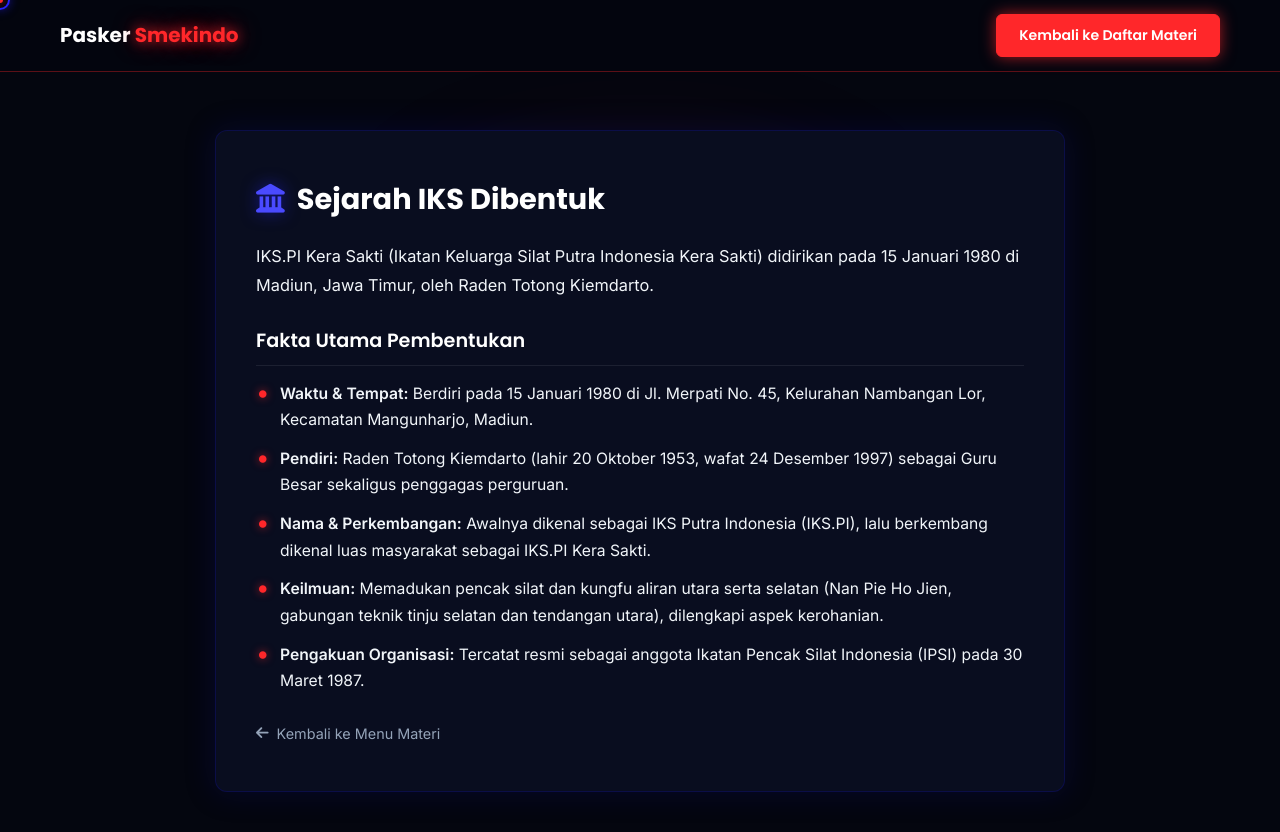
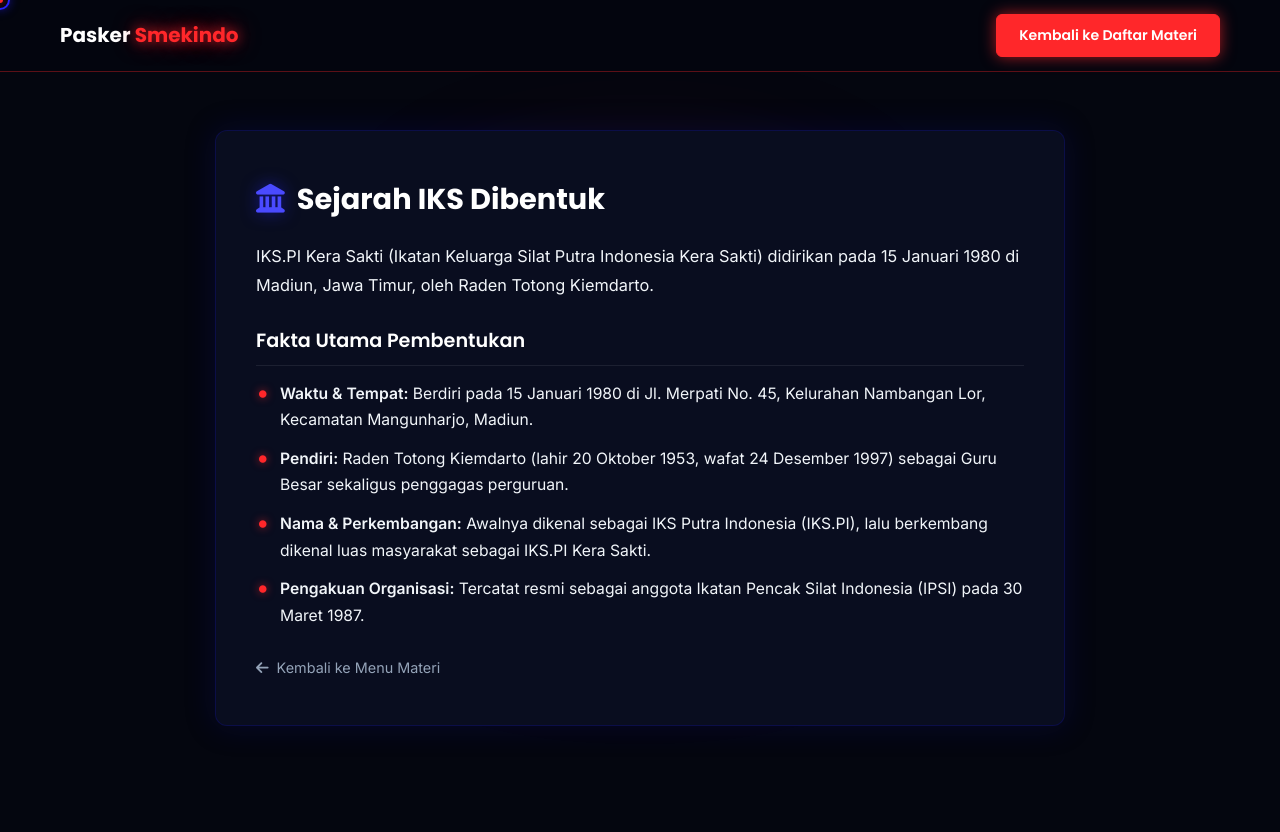
Before and after one commit to Vinzz4You/paskersmekindo, a website: page sejarahiks.html in a window 1280 px wide. After the commit the page ends 800 px from the top, so only its background shows below. Drawn offline with Linux system fonts and the light colour scheme.

Commit message:
Update sejarahiks.html

```diff
--- a/sejarahiks.html
+++ b/sejarahiks.html
@@ -130,7 +130,6 @@
         <li><strong>Waktu & Tempat:</strong> Berdiri pada 15 Januari 1980 di Jl. Merpati No. 45, Kelurahan Nambangan Lor, Kecamatan Mangunharjo, Madiun.</li>
         <li><strong>Pendiri:</strong> Raden Totong Kiemdarto (lahir 20 Oktober 1953, wafat 24 Desember 1997) sebagai Guru Besar sekaligus penggagas perguruan.</li>
         <li><strong>Nama & Perkembangan:</strong> Awalnya dikenal sebagai IKS Putra Indonesia (IKS.PI), lalu berkembang dikenal luas masyarakat sebagai IKS.PI Kera Sakti.</li>
-        <li><strong>Keilmuan:</strong> Memadukan pencak silat dan kungfu aliran utara serta selatan (Nan Pie Ho Jien, gabungan teknik tinju selatan dan tendangan utara), dilengkapi aspek kerohanian.</li>
         <li><strong>Pengakuan Organisasi:</strong> Tercatat resmi sebagai anggota Ikatan Pencak Silat Indonesia (IPSI) pada 30 Maret 1987.</li>
       </ul>
 
```
